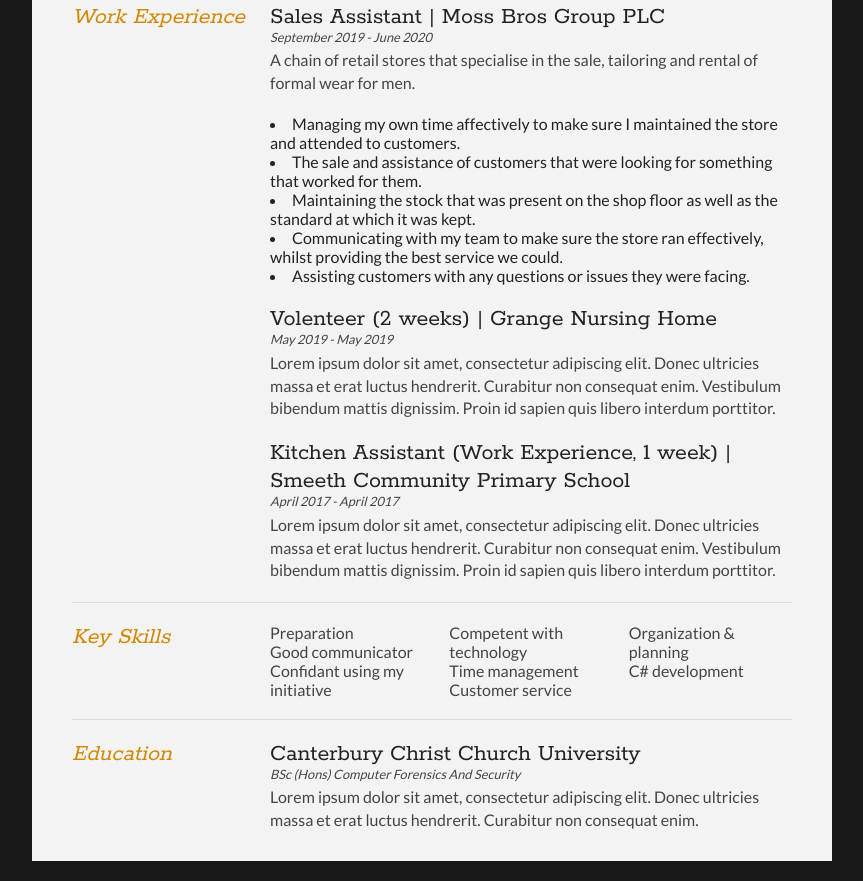
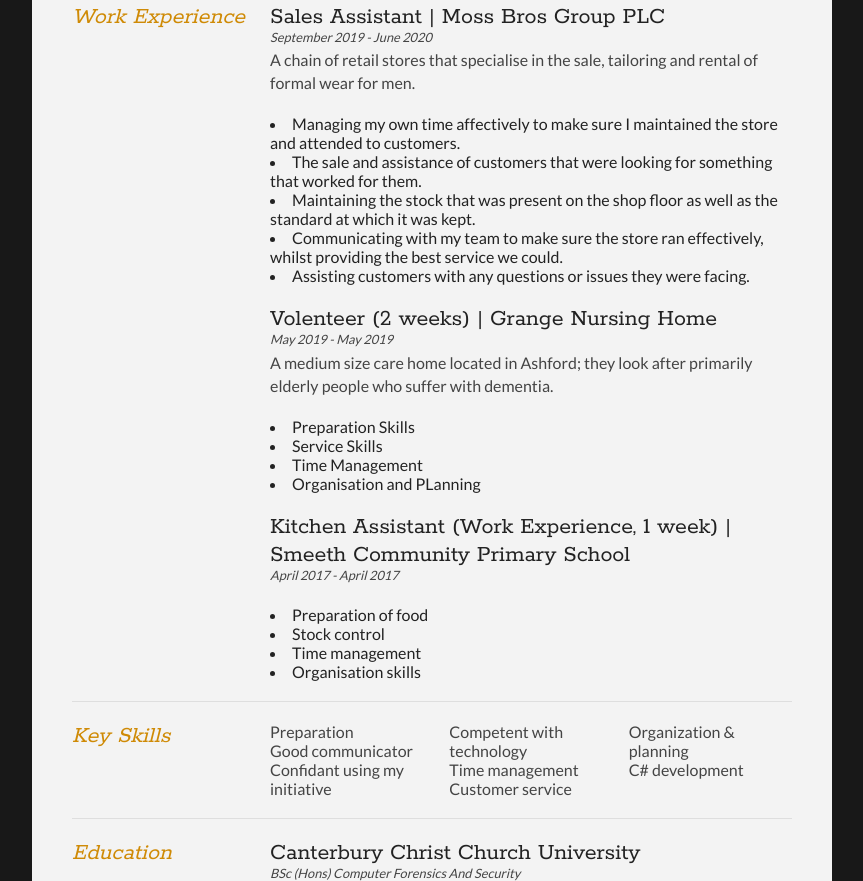
Before and after one commit to John-Mayhew/John-Mayhew.github.io, a plain HTML site: page index.html in a window 1280 px wide. Shown: the part 414-1295 px from the top of the page, without its empty margins (208-1071 px from the left). Drawn offline with Linux system fonts and the light colour scheme.

Commit message:
Update index.html
Added description for last two work experience roles

```diff
--- a/index.html
+++ b/index.html
@@ -68,13 +68,23 @@
 				<article>
 					<h2>Volenteer (2 weeks) | Grange Nursing Home</h2>
 					<p class="subDetails">May 2019 - May 2019</p>
-					<p>Lorem ipsum dolor sit amet, consectetur adipiscing elit. Donec ultricies massa et erat luctus hendrerit. Curabitur non consequat enim. Vestibulum bibendum mattis dignissim. Proin id sapien quis libero interdum porttitor.</p>
+					<p>A medium size care home located in Ashford; they look after primarily elderly people who suffer with dementia.
+					<li>Preparation Skills</li>
+					<li>Service Skills</li>
+					<li>Time Management</li>
+					<li>Organisation and PLanning</li>
+					</p>
 				</article>
 
 				<article>
 					<h2>Kitchen Assistant (Work Experience, 1 week) | Smeeth Community Primary School</h2>
 					<p class="subDetails">April 2017 - April 2017</p>
-					<p>Lorem ipsum dolor sit amet, consectetur adipiscing elit. Donec ultricies massa et erat luctus hendrerit. Curabitur non consequat enim. Vestibulum bibendum mattis dignissim. Proin id sapien quis libero interdum porttitor.</p>
+					<p>
+					<li>Preparation of food</li>
+					<li>Stock control</li>
+					<li>Time management</li>
+					<li>Organisation skills</li>
+					</p>
 				</article>
 			</div>
 			<div class="clear"></div>
```
